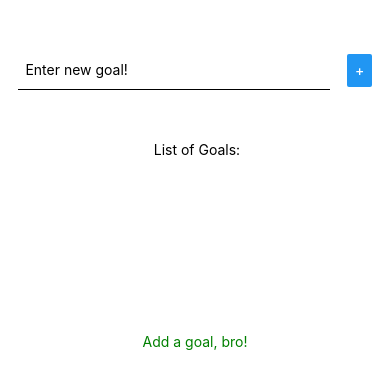
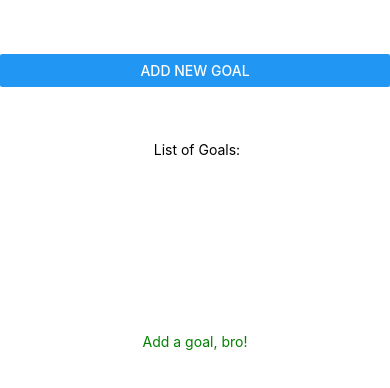
Before and after one commit to arnav13081994/React-Native-Goals-App, a React Native app: screen / in a window 390 px wide. Shown: the top 388 px of the page. Built offline with nearby package versions, Linux system fonts and the light colour scheme.

Commit message:
Converted the input goal into a full screen modal and also added the ability to cancel the process too.

```diff
--- a/App.js
+++ b/App.js
@@ -1,5 +1,5 @@
 import React, {useState} from 'react';
-import {StyleSheet, Text, View, Button, TextInput, Alert, FlatList} from 'react-native';
+import {StyleSheet, Text, View, Button, FlatList} from 'react-native';
 import GoalItem from "./components/GoalItem";
 import GoalInput from "./components/GoalInput";
 
@@ -7,11 +7,13 @@ import GoalInput from "./components/GoalInput";
 export default function App() {
 
 	const [goalList, updateGoalList] = useState([]);
+	const [modalState, updatemodalState] = useState(false);
 
 	const addGoalHandler = (goalAdded) => {
 		//    Create a new Text element and append to the view
-		Alert.alert(`Goal added!`);
 		updateGoalList([...goalList, goalAdded]);
+		// Close the modal window
+		updatemodalState(false);
 
 		// TODO Return focus back to the input field
 	};
@@ -21,10 +23,18 @@ export default function App() {
 		return updateGoalList(goalList.filter((item) => item !== goaltobedeleted));
 	};
 
+	const onCancelHandler = () => updatemodalState(false);
+
 	return (
 		<View style={styles.screen}>
+
+			<View style={{flex: 1, justifyContent: 'center'}}>
+				<Button title='Add New Goal'
+				        onPress={ () => updatemodalState(true) }
+				/>
+			</View>
 			{/* Added a custom components for handling GoalInputs */}
-			<GoalInput onAddGoal={addGoalHandler}/>
+			<GoalInput onAddGoal={addGoalHandler} visible={modalState} onCancel={onCancelHandler} />
 
 			<View style={styles.GoalList}>
 				<Text> List of Goals:</Text>
--- a/components/GoalInput.js
+++ b/components/GoalInput.js
@@ -1,5 +1,5 @@
 import React, {useState} from 'react';
-import {Button, TextInput, View, StyleSheet} from "react-native";
+import {Button, TextInput, View, StyleSheet, Modal} from "react-native";
 
 
 const GoalInput = props => {
@@ -11,6 +11,8 @@ const GoalInput = props => {
 
 
 	return (
+		<Modal animationType="slide" visible={props.visible}>
+
 			<View style={styles.GoalInput}>
 
 				<TextInput style={{height: 40, borderBottomColor: 'black', borderBottomWidth: 1, width: '80%'}}
@@ -21,17 +23,28 @@ const GoalInput = props => {
 					           updateGoal("");
 					           return props.onAddGoal(goal);
 
-			           }
-
-			           }
+				           }}
 				/>
 
 				<Button
 					title='+'
-				onPress={() => props.onAddGoal(goal)}
+					onPress={() => {
+						updateGoal("");
+						return props.onAddGoal(goal);
+					}}
+				/>
+
+				<Button
+					title='x'
+					onPress={() => {
+						updateGoal("");
+						return props.onCancel();
+					}}
 				/>
 
 			</View>
+
+		</Modal>
 	)
 
 };
```
Lines whose indentation alone changed are shown as unchanged.
